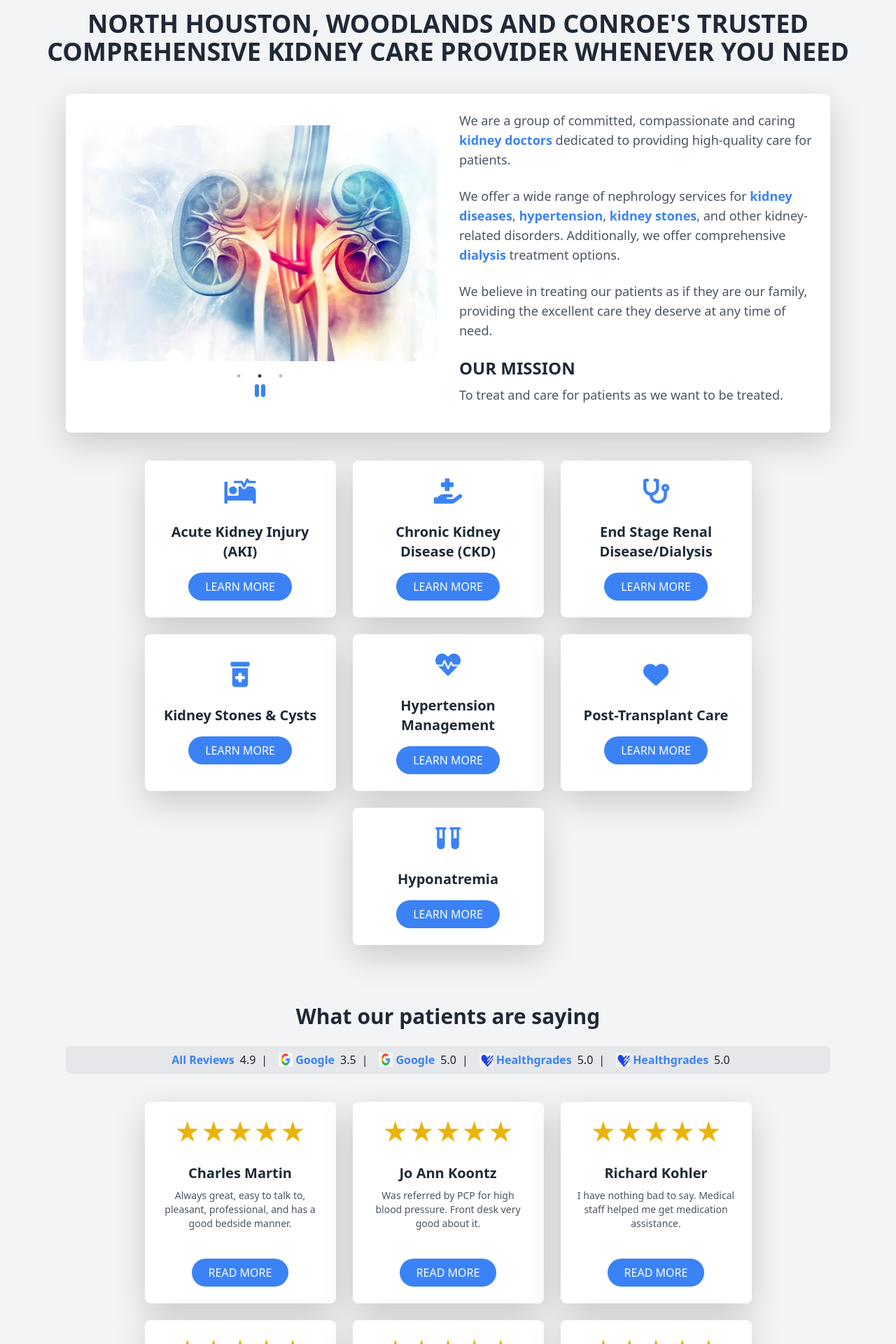
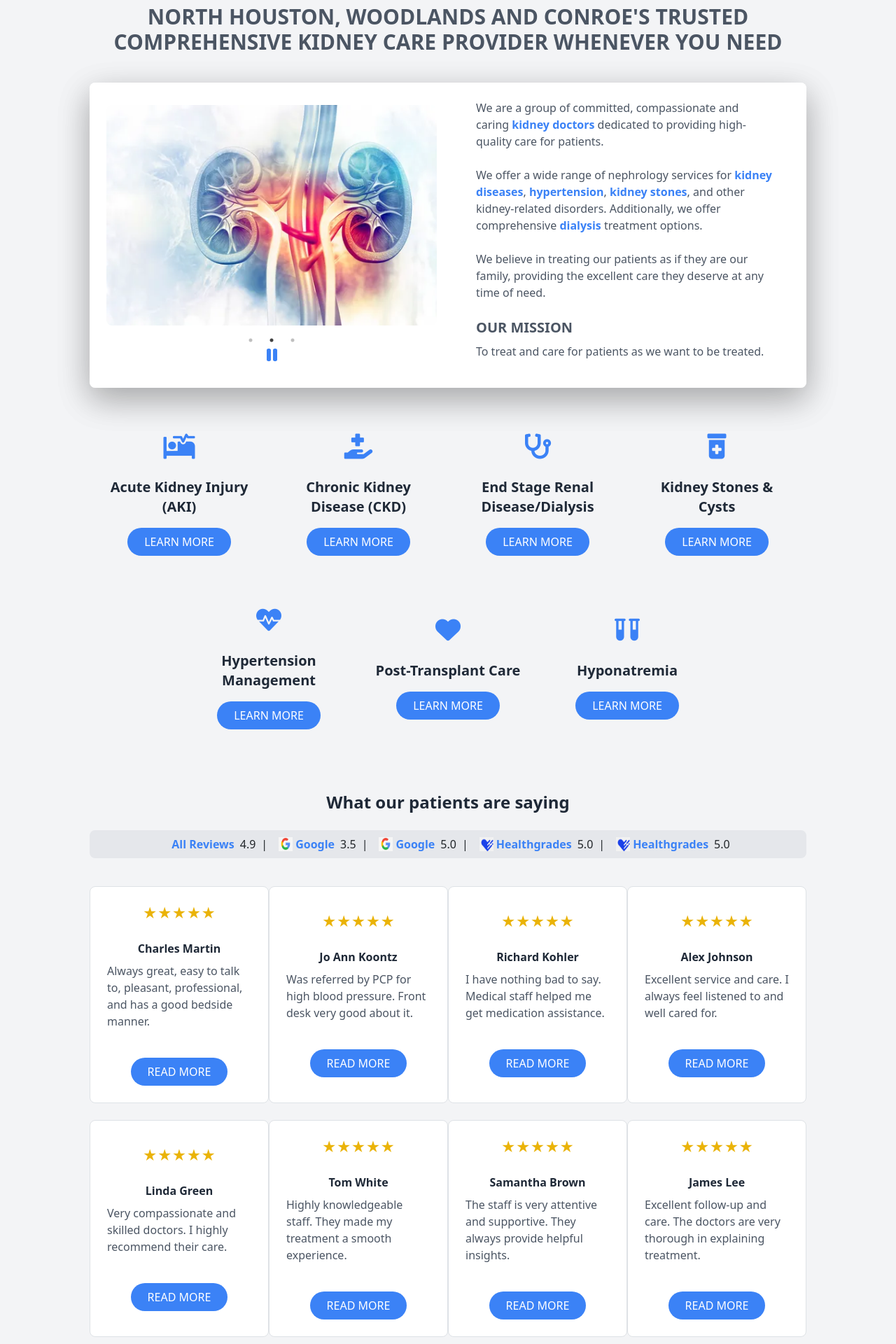
Before and after one commit to NTIPL/HealingKidneysCare, a React (Create React App) app: page / in a window 1280 px wide. Shown: the part 240-2160 px from the top of the page at 70% size. Built offline with nearby package versions, Linux system fonts and the light colour scheme.

Commit message:
Design Fixed and Added Pages

```diff
--- a/src/Components/Blog.js
+++ b/src/Components/Blog.js
@@ -161,7 +161,8 @@ const BlogPage = () => {
 
             </div>
 
-            <div className="bg-gray-100 min-h-screen py-4 px-4 sm:px-6 lg:pb-8">
+            {/* <div className="bg-gray-100 min-h-screen py-4 mt-10 px-4 sm:px-6 lg:pb-8"> */}
+            <div className="bg-gray-100 mt-10">
                 <div className="max-w-5xl mx-auto bg-white shadow-lg rounded-lg p-4">
                     <div className="grid grid-cols-1 md:grid-cols-2 gap-8">
                         {/* Location Section */}
--- a/src/Components/Locations.js
+++ b/src/Components/Locations.js
@@ -21,17 +21,17 @@ const Locations = () => {
     ];
 
     return (
-        <div className="bg-gray-100 py-1">
+        <div className="bg-gray-100">
         {/* Locations */}
-        <div className="container mx-auto px-4 mt-10 mb-10">
+        <div className="max-w-5xl mx-auto mt-10">
                 {/* Centered heading for all locations */}
-                <h3 className="font-bold text-center">Find Us Here:</h3>
+                {/* <h3 className="font-bold text-center">Find Us Here:</h3> */}
 
-                <div className="grid grid-cols-1 md:grid-cols-3 gap-8 bg-white p-6 mt-2 rounded-lg shadow-lg">
+                <div className="grid grid-cols-1 md:grid-cols-3 gap-2 bg-white p-4 mt-2 rounded-lg shadow-lg">
                     {locations.map((location, index) => (
-                        <div key={index} className="text-center border rounded-lg mt-5 shadow-lg p-3">
+                        <div key={index} className="text-center border rounded-lg mt-4 shadow-lg p-3">
                             {/* Location name */}
-                            <h2 className="font-bold text-xl mb-4">{location.name}</h2>
+                            <h2 className="text-gray-700 font-bold text-xl mb-4">{location.name}</h2>
                             {/* Location address */}
                             <p className="text-gray-700 whitespace-pre-line mb-4">{location.address}</p>
 
--- a/src/Components/PatientRegistration.js
+++ b/src/Components/PatientRegistration.js
@@ -2,7 +2,8 @@ import React from 'react';
 
 const PatientRegistrationPage = () => {
     return (
-        <div className="bg-gray-100 min-h-screen py-10 px-4 sm:px-6 lg:px-8">
+        // <div className="bg-gray-100 min-h-screen py-10 px-4 sm:px-6 lg:px-8">
+        <div className="bg-gray-100 py-10 px-4 sm:px-6 lg:px-8">
             <div className="max-w-5xl mx-auto bg-white shadow-lg rounded-lg p-8">
                 {/* Header */}
                 <h2 className="text-3xl font-bold text-gray-800 mb-6">New Patients</h2>
--- a/src/Components/PatientReviews.js
+++ b/src/Components/PatientReviews.js
@@ -2,10 +2,11 @@ import React from 'react';
 
 const PatientReviews = () => {
     return (
-        <div className="bg-gray-100 py-1">
-            {/* Patient Reviews Section */}
-            <div className="container mx-auto px-4 mt-10 mb-10">
-                <h2 className="text-center text-2xl lg:text-3xl font-bold text-gray-800 mb-6">What our patients are saying</h2>
+        <div className="bg-gray-100">
+            <div className="max-w-5xl mx-auto">
+
+                {/* Patient Reviews Section */}
+                <h2 className="text-center text-xl lg:text-2xl font-bold text-gray-800 mb-6">What our patients are saying</h2>
 
                 {/* Reviews and Ratings Links Section */}
                 <div className="text-center mb-10 bg-gray-200 p-2 rounded-lg flex flex-wrap justify-center items-center"> {/* Added flex wrap for responsiveness */}
@@ -38,7 +39,7 @@ const PatientReviews = () => {
 
 
                 {/* Reviews Grid */}
-                <div className="flex flex-wrap justify-center gap-6 text-center">
+                <div className="flex flex-wrap mx-auto justify-center text-center p-0">
                     {[
                         {
                             name: "Charles Martin",
@@ -69,12 +70,25 @@ const PatientReviews = () => {
                             name: "Tom White",
                             rating: "★★★★★",
                             description: "Highly knowledgeable staff. They made my treatment a smooth experience."
+                        },
+                        {
+                            name: "Samantha Brown",
+                            rating: "★★★★★",
+                            description: "The staff is very attentive and supportive. They always provide helpful insights."
+                        },
+                        {
+                            name: "James Lee",
+                            rating: "★★★★★",
+                            description: "Excellent follow-up and care. The doctors are very thorough in explaining treatment."
                         }
                     ].map((review, index) => (
-                        <div key={index} className="bg-white p-6 rounded-lg shadow-lg flex flex-col items-center justify-center w-full sm:w-1/2 lg:w-1/4">
-                            <div className="text-yellow-500 text-4xl mb-4">{review.rating}</div>
-                            <h3 className="font-bold text-xl text-gray-800 mb-2">{review.name}</h3>
-                            <p className="text-sm text-gray-600">{review.description}</p>
+                        <div key={index} className="bg-white border p-6 mb-4 rounded-lg flex flex-col items-center justify-center w-full sm:w-1/2 lg:w-1/4">
+
+                            {/* <div key={index} className="bg-white flex-1 p-6 rounded-lg shadow-lg flex flex-col items-center justify-center min-w-[250px] max-w-full sm:max-w-[45%] lg:max-w-[30%]"> */}
+                            {/* <div key={index} className="bg-white p-6 w-60 m-2 rounded-lg shadow-lg flex flex-col items-center justify-center"> */}
+                            <div className="text-yellow-500 text-xl mb-4">{review.rating}</div>
+                            <h3 className="font-bold text-base text-gray-800 mb-2">{review.name}</h3>
+                            <p className="text-base text-left text-gray-600">{review.description}</p>
                             <button className="bg-blue-500 text-white px-4 py-2 rounded-full mt-4 hover:bg-blue-800">
                                 READ MORE
                             </button>
@@ -82,12 +96,14 @@ const PatientReviews = () => {
                     ))}
                 </div>
 
+
                 {/* Load More Button */}
-                <div className="text-center mt-6">
+                < div className="text-center mt-6" >
                     <button className="bg-blue-500 text-white px-6 py-2 rounded-full hover:bg-blue-800">
                         LOAD MORE
                     </button>
                 </div>
+
             </div>
         </div>
     );
--- a/src/Components/Physicians.js
+++ b/src/Components/Physicians.js
@@ -81,11 +81,13 @@ const physicians = [
 
 const PhysicianPage = () => {
     return (
-        <div className="bg-gray-100 py-10">
-            <div className="container mx-auto px-4 sm:px-6 lg:px-8 max-w-5xl">
+        // <div className="bg-gray-100 py-10">
+        <div className="bg-gray-100 min-h-screen py-10 px-4 sm:px-6 lg:px-8">
+
+            <div className="max-w-5xl mx-auto ">
                 <div className="mb-8 text-center">
-                    <h1 className="text-4xl font-bold text-gray-800">Our Physicians</h1>
-                    <p className="text-gray-600 text-xl text-left mt-3">
+                    <h1 className="text-4xl font-bold text-gray-700">Staff</h1>
+                    <p className="text-gray-700 text-base text-left mt-3">
                         Our team of Providers are committed to providing excellent kidney care for patients in North Houston, Spring, The Woodlands & Conroe areas.
                         Our providers see patients both at the hospitals, in clinic, and at dialysis centers for continuity of care. We strive to coordinate
                         and inform other providers involved in your care, so we achieve the best possible outcomes in caring for you.
--- a/src/Components/Services.js
+++ b/src/Components/Services.js
@@ -4,7 +4,7 @@ const ServicesPage = () => {
     return (
         <div className="bg-gray-100 min-h-screen py-10 px-4 sm:px-6 lg:px-8">
 
-            <div className="max-w-4xl mx-auto bg-white shadow-lg rounded-lg p-8">
+            <div className="max-w-5xl mx-auto bg-white shadow-lg rounded-lg p-8">
                 {/* Header */}
                 <h2 className="text-3xl font-bold text-gray-800 mb-4">SERVICES</h2>
                 <p className="text-gray-700 leading-relaxed mb-8">
--- a/src/Components/homepage.js
+++ b/src/Components/homepage.js
@@ -1,3 +1,5 @@
+
+
 import React, { useState } from 'react';
 import Locations from './Locations'; // Adjust the path as necessary
 import PatientReviews from './PatientReviews'; // Adjust the path as necessary
@@ -7,6 +9,7 @@ import Image2 from '../assets/shutterstock_692941057.jpg.webp';
 import Image3 from '../assets/hki-group-providers2.jpg.webp';
 import { FontAwesomeIcon } from '@fortawesome/react-fontawesome';
 import { faPlay, faPause } from '@fortawesome/free-solid-svg-icons';
+import { Link } from 'react-router-dom';
 
 const Homepage = () => {
     const [isPaused, setIsPaused] = useState(false);
@@ -28,17 +31,18 @@ const Homepage = () => {
     };
 
     return (
-        <div className="bg-gray-100 py-1 pt-5 mb-0">
+        <div className="bg-gray-100 min-h-screen py-10 px-4 sm:px-6 lg:px-8">
             {/* Header Section */}
-            <div className="text-center px-4 mb-10">
-                <h1 className="text-2xl md:text-3xl lg:text-4xl font-bold text-gray-800">
+            <div className="max-w-5xl mx-auto mb-10">
+                <h1 className="text-xl md:text-2xl lg:text-3xl font-bold text-center text-gray-600">
                     NORTH HOUSTON, WOODLANDS AND CONROE'S TRUSTED COMPREHENSIVE KIDNEY CARE PROVIDER WHENEVER YOU NEED
                 </h1>
             </div>
 
+            <div className="max-w-5xl mx-auto bg-white shadow-lg rounded-lg">
                 {/* Main Content Section */}
-            <div className="container mx-auto px-4 mt-2 mb-10">
-                <div className="grid grid-cols-1 lg:grid-cols-2 gap-8 items-center bg-white p-6 mb-10 rounded-lg shadow-lg">
+                <div className="mx-auto max-w-5xl mb-10">
+                    <div className="grid grid-cols-1 lg:grid-cols-2 gap-8 items-center bg-white p-6 rounded-lg shadow-lg">
                         {/* Image Carousel Section */}
                         <div className="lg:col-span-1">
                             <Slider {...settings}>
@@ -65,66 +69,70 @@ const Homepage = () => {
                         </div>
 
                         {/* Text Section */}
-                    <div className="lg:col-span-1">
-                        <p className="text-lg text-gray-600 mb-4">
+                        <div className="lg:col-span-1 px-4">
+                            <p className="text-base text-gray-600 mb-4">
                                 We are a group of committed, compassionate and caring
-                            <span className="font-bold text-blue-500"> kidney doctors </span>
+                                <a href="#kidney-doctor" className="font-bold text-blue-500 no-underline hover:underline"> kidney doctors </a>
                                 dedicated to providing high-quality care for patients.
                             </p>
-                        <p className="text-lg text-gray-600 mb-4">
+                            <p className="text-base text-gray-600 mb-4">
                                 We offer a wide range of nephrology services for
-                            <span className="font-bold text-blue-500"> kidney diseases</span>,
-                            <span className="font-bold text-blue-500"> hypertension</span>,
-                            <span className="font-bold text-blue-500"> kidney stones</span>,
+                                <a href="#kidney-diseases" className="font-bold text-blue-500 no-underline hover:underline"> kidney diseases</a>,
+                                <a href="#hypertension" className="font-bold text-blue-500 no-underline hover:underline"> hypertension</a>,
+                                <a href="#kidney-stones" className="font-bold text-blue-500 no-underline hover:underline"> kidney stones</a>,
                                 and other kidney-related disorders. Additionally, we offer comprehensive
-                            <span className="font-bold text-blue-500"> dialysis</span> treatment options.
+                                <a href="#dialysis" className="font-bold text-blue-500 no-underline hover:underline"> dialysis</a> treatment options.
                             </p>
-                        <p className="text-lg text-gray-600 mb-4">
+                            <p className="text-base text-gray-600 mb-4">
                                 We believe in treating our patients as if they are our family, providing
                                 the excellent care they deserve at any time of need.
                             </p>
-                        <h2 className="font-bold text-2xl text-gray-800">OUR MISSION</h2>
-                        <p className="text-lg text-gray-600">
+                            <h2 className="font-bold text-xl text-gray-600">OUR MISSION</h2>
+                            <p className="text-base text-gray-600">
                                 To treat and care for patients as we want to be treated.
                             </p>
                         </div>
                     </div>
                 </div>
+            </div>
 
             {/* Services Section */}
-            <div className="container mx-auto px-4 mt-10 mb-10">
-                <div className="flex flex-wrap justify-center gap-6 text-center">
+            <div className="max-w-5xl mx-auto mb-10">
+                <div className="flex flex-wrap justify-center text-center">
+
                     {[
-                        { title: "Acute Kidney Injury (AKI)", icon: "fas fa-procedures" },
-                        { title: "Chronic Kidney Disease (CKD)", icon: "fas fa-hand-holding-medical" },
-                        { title: "End Stage Renal Disease/Dialysis", icon: "fas fa-stethoscope" },
-                        { title: "Kidney Stones & Cysts", icon: "fas fa-prescription-bottle-alt" },
-                        { title: "Hypertension Management", icon: "fas fa-heartbeat" },
-                        { title: "Post-Transplant Care", icon: "fas fa-heart" },
-                        { title: "Hyponatremia", icon: "fas fa-vials" },
+                        { title: "Acute Kidney Injury (AKI)", icon: "fas fa-procedures", link: "/" },
+                        { title: "Chronic Kidney Disease (CKD)", icon: "fas fa-hand-holding-medical", link: "/services/kidney-disease" },
+                        { title: "End Stage Renal Disease/Dialysis", icon: "fas fa-stethoscope", link: "/services/dialysis" },
+                        { title: "Kidney Stones & Cysts", icon: "fas fa-prescription-bottle-alt", link: "/services/kidney-stones" },
+                        { title: "Hypertension Management", icon: "fas fa-heartbeat", link: "/services/hypertension" },
+                        { title: "Post-Transplant Care", icon: "fas fa-heart", link: "/" },
+                        { title: "Hyponatremia", icon: "fas fa-vials", link: "/" },
                     ].map((service, index) => (
-                        <div key={index} className="bg-white p-6 rounded-lg shadow-lg flex flex-col items-center justify-center w-full sm:w-1/2 lg:w-1/4">
+                        <div key={index} className="hover:bg-white hover:border p-6 mb-4 rounded-lg flex flex-col items-center justify-center w-full sm:w-1/2 lg:w-1/4">
                             <div className="text-blue-500 text-4xl mb-4">
                                 <i className={service.icon}></i>
                             </div>
                             <h3 className="font-bold text-xl text-gray-800 mb-2">{service.title}</h3>
+                            <Link to={service.link}>
                                 <button className="bg-blue-500 text-white px-4 py-2 rounded-full mt-2 hover:bg-blue-800">
                                     LEARN MORE
                                 </button>
+                            </Link>
                         </div>
                     ))}
+
                 </div>
             </div>
 
-            {/* Patient Reviews component */}
             <section>
                 <PatientReviews />
             </section>
 
-            {/* Locations component */}
             <section>
                 <Locations />
             </section>
+
 
         </div>
     );
```
Also changed, not shown: src/Components/Navbar.js (+0 -110 lines). Lines whose indentation alone changed are shown as unchanged.
